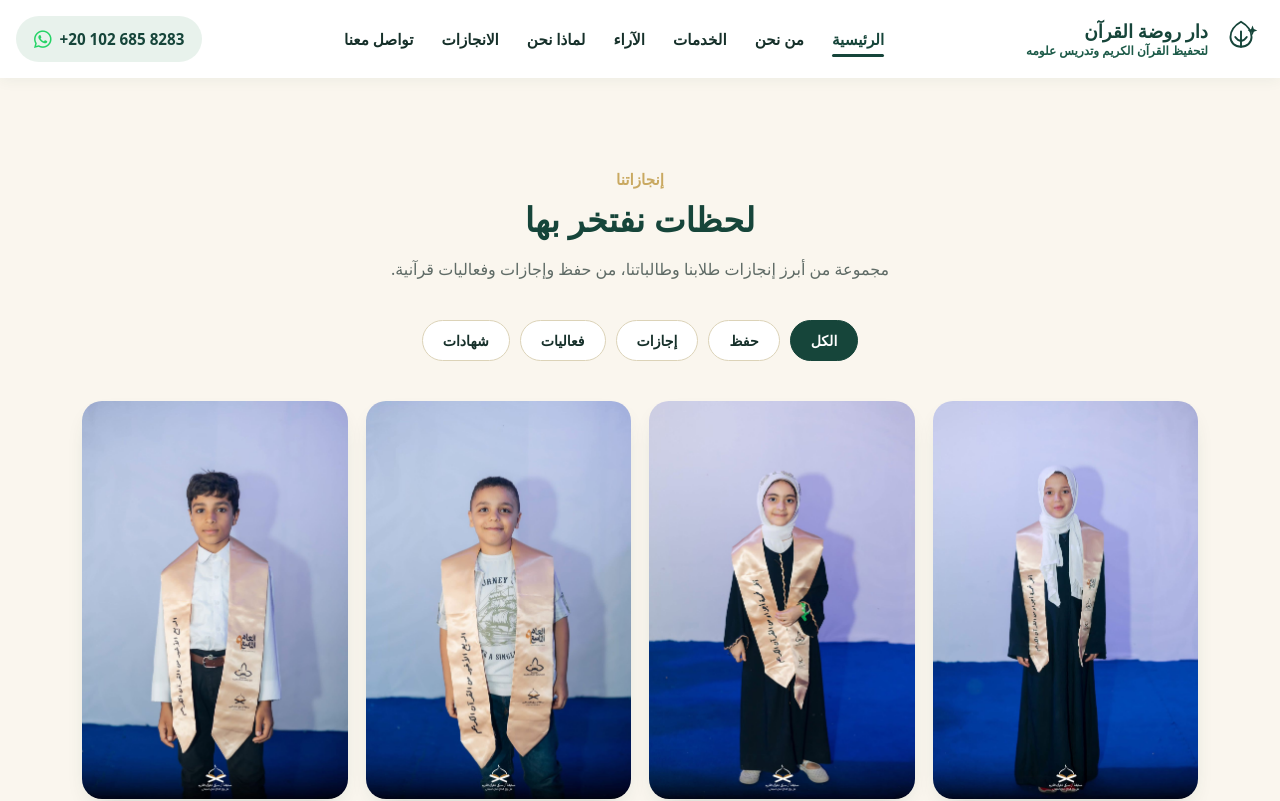
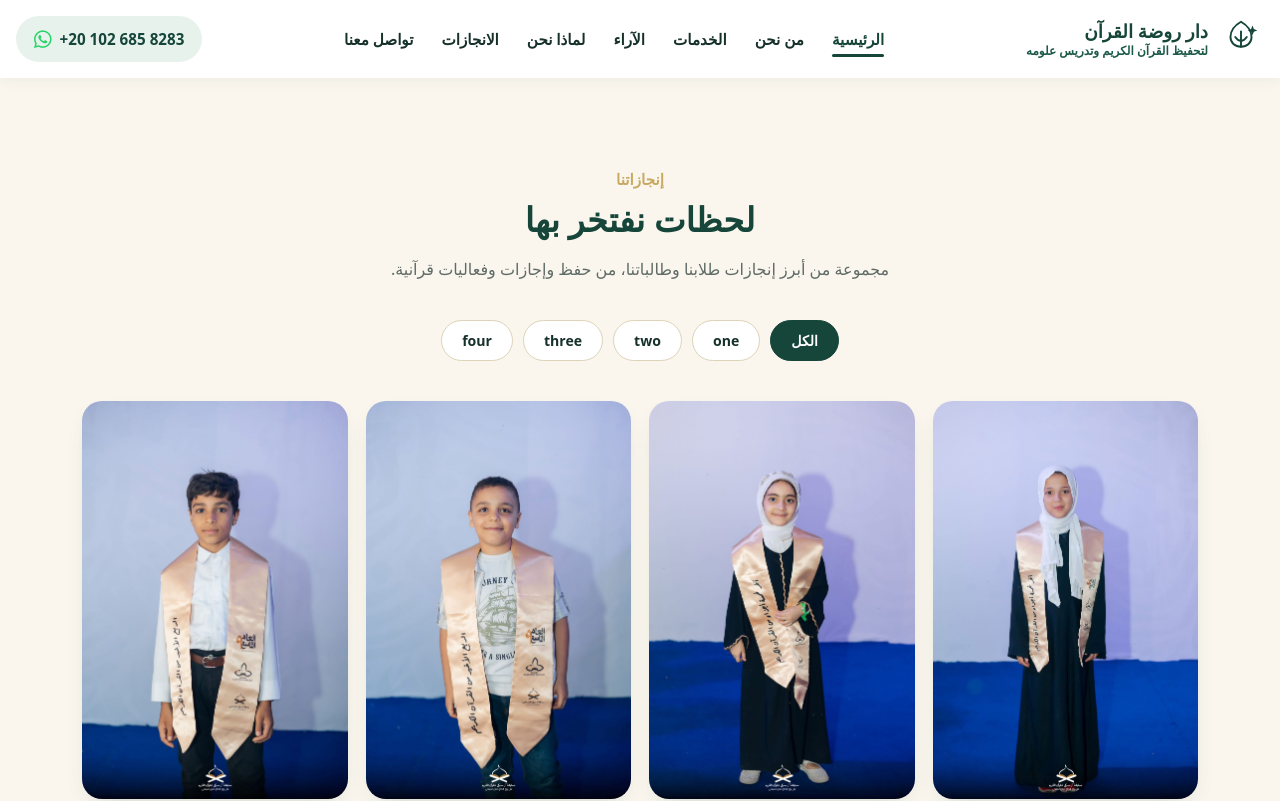
Before and after one commit to Maryam1234-prog/rawda-alquran, a React (Vite) app: page /achievements in a window 1280 px wide. Shown: the top 801 px of the page. Built offline with nearby package versions, Linux system fonts and the light colour scheme.

Commit message:
Update website

```diff
--- a/src/assets/components/Achievements/Achievements.jsx
+++ b/src/assets/components/Achievements/Achievements.jsx
@@ -13,13 +13,13 @@ const ITEMS = Array.from({ length: 52 }, (_, index) => {
   let category;
 
   if (id >= 1 && id <= 18) {
-    category = "حفظ";
+    category = "one";
   } else if (id >= 19 && id <= 33) {
-    category = "إجازات";
+    category = "two";
   } else if (id >= 31 && id <= 41) {
-    category = "فعاليات";
+    category = "three";
   } else {
-    category = "شهادات";
+    category = "four";
   }
 
   return {
@@ -31,7 +31,7 @@ const ITEMS = Array.from({ length: 52 }, (_, index) => {
   };
 });
 
-const FILTERS = ["الكل", "حفظ", "إجازات", "فعاليات", "شهادات"];
+const FILTERS = ["الكل", "one", "two", "three", "four"];
 
 const ITEMS_PER_PAGE = 10;
 
--- a/src/assets/components/Achievements/Achievements.module.css
+++ b/src/assets/components/Achievements/Achievements.module.css
@@ -357,6 +357,10 @@
   font-weight: 700;
   cursor: pointer;
   transition: all 0.2s ease;
+  -webkit-transition:;
+  -moz-transition:;
+  -ms-transition:;
+  -o-transition:;
 }
 
 .pageBtn:hover {
--- a/src/assets/components/Navbar/Navbar.jsx
+++ b/src/assets/components/Navbar/Navbar.jsx
@@ -3,12 +3,11 @@ import { Link } from "react-router-dom";
 import styles from "./Navbar.module.css";
 
 const NAV_LINKS = [
-  { label: "الرئيسية", href: "#home", active: true },
-  { label: "من نحن", href: "#about" },
-  { label: "الخدمات", href: "#services" },
-  { label: "الآراء", href: "#Gallery" },
-  { label: "لماذا نحن", href: "#OurFeatures" },
-  // { label: "الانجازات", href: "#Achievements" },
+  { label: "الرئيسية", href: "/#home", active: true },
+  { label: "من نحن", href: "/#about" },
+  { label: "الخدمات", href: "/#services" },
+  { label: "الآراء", href: "/#Gallery" },
+  { label: "لماذا نحن", href: "/#OurFeatures" },
   { label: "الانجازات", href: "/achievements" },
   { label: "تواصل معنا", href: "https://wa.me/201026858283" },
 ];
@@ -60,20 +59,6 @@ export default function Navbar() {
           </div>
         </a>
 
-        {/* Nav links */}
-        {/* <ul className={`${styles.rawdaNavLinks} ${open ? styles.open : ""}`}>
-          {NAV_LINKS.map((link) => (
-            <li key={link.label}>
-              <a
-                href={link.href}
-                className={link.active ? styles.active : ""}
-                onClick={() => setOpen(false)}
-              >
-                {link.label}
-              </a>
-            </li>
-          ))}
-        </ul> */}
         <ul className={`${styles.rawdaNavLinks} ${open ? styles.open : ""}`}>
           {NAV_LINKS.map((link) => (
             <li key={link.label}>
```
